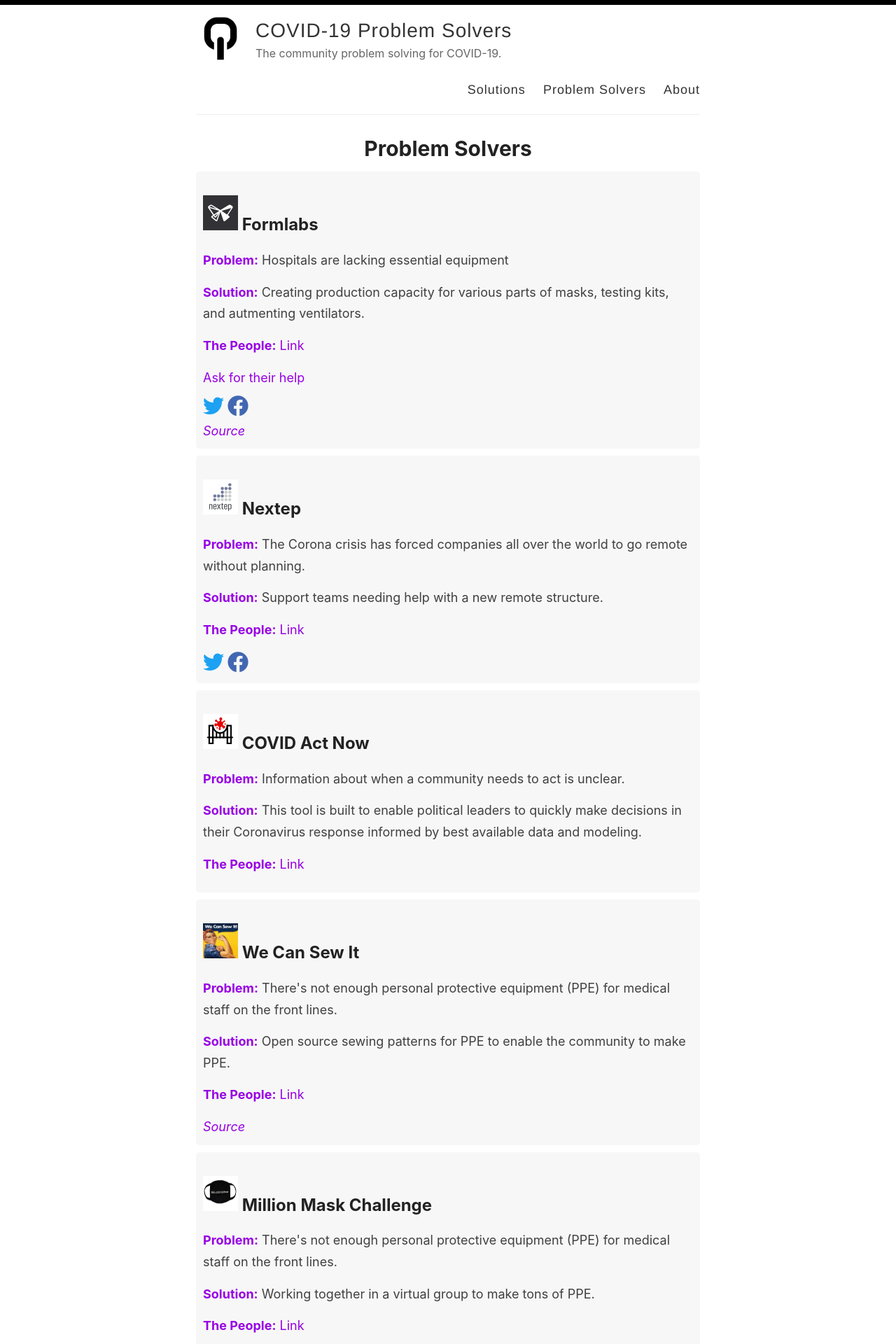
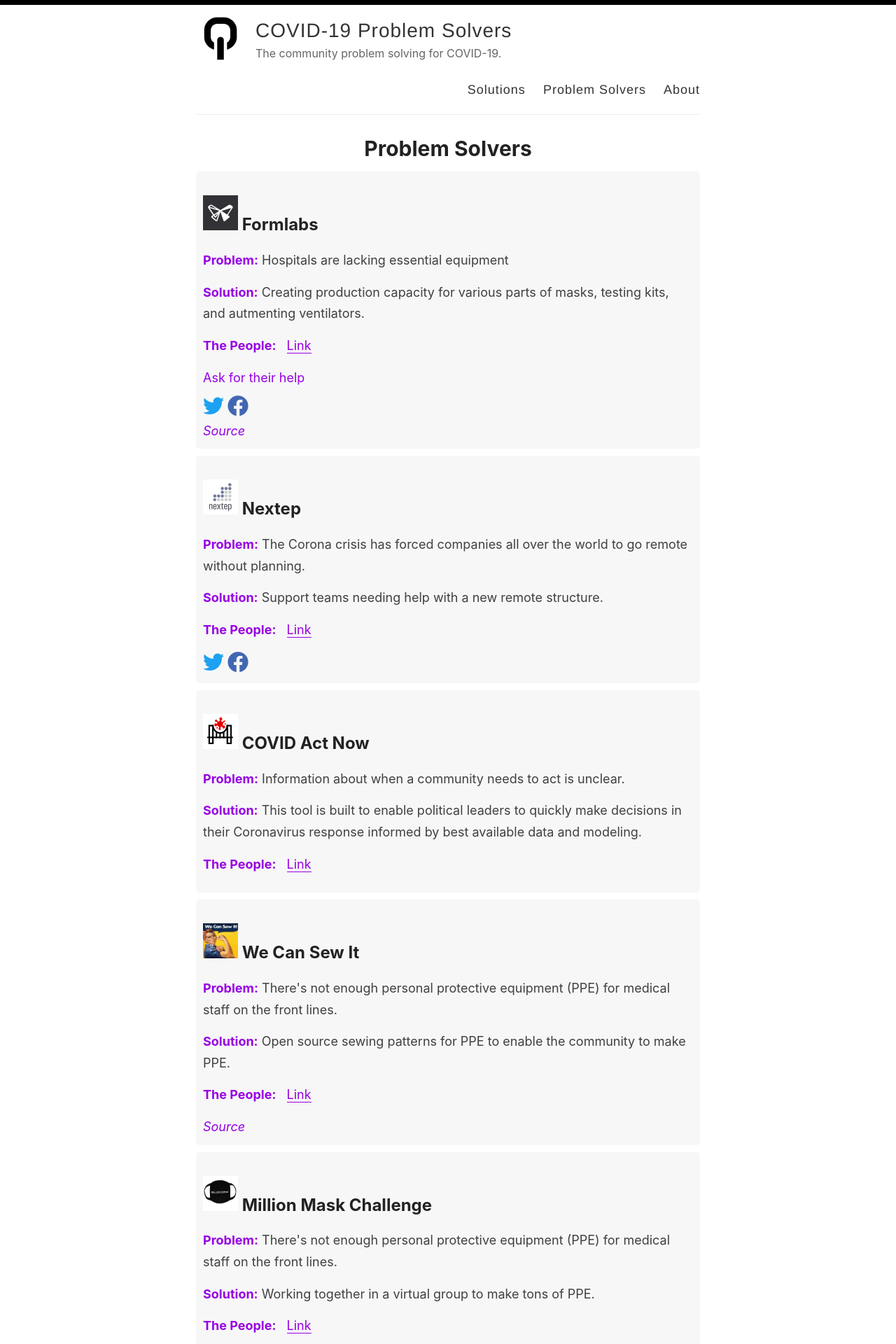
Before and after one commit to justinlewis/covid19-actionables, a Jekyll site: the page built from _pages/problem-solvers.md, in a window 1280 px wide. Shown: the top 1920 px of the page at 70% size. Built offline with Jekyll 4.4.1, drawn with Linux system fonts in a browser that asks for light colours; nearby versions of some CDN libraries.

Commit message:
added helpful engineering

```diff
--- a/_pages/problem-solvers.md
+++ b/_pages/problem-solvers.md
@@ -17,7 +17,7 @@
     <p class="solution-solution"><strong>Solution:</strong> {{solution.solution}}</p>
     <p class="solution-solution">
       <strong>The People:</strong>
-      <a href="{{solution.url}}" target="_blank">Link</a>
+      <a style="margin-left: 10px;border-bottom: solid 1px #9700e4;" href="{{solution.url}}" target="_blank">Link</a>
     </p>
     <!-- <p class="solution-description"><strong>Description:</strong> {{solution.description}}</p> -->
 
```
